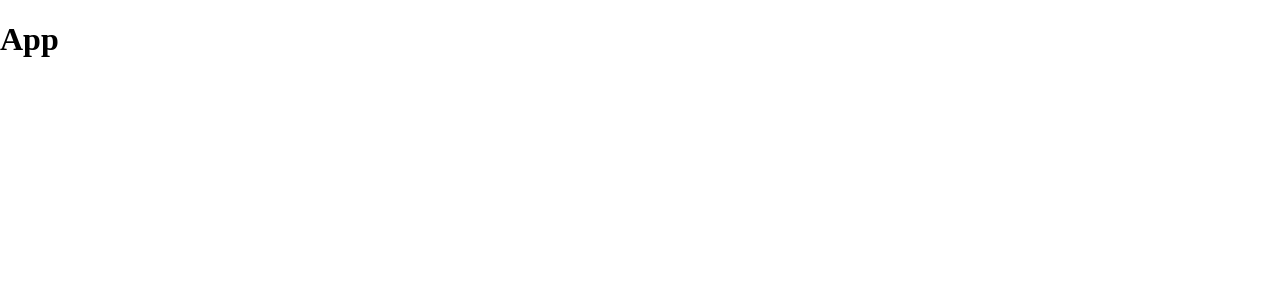
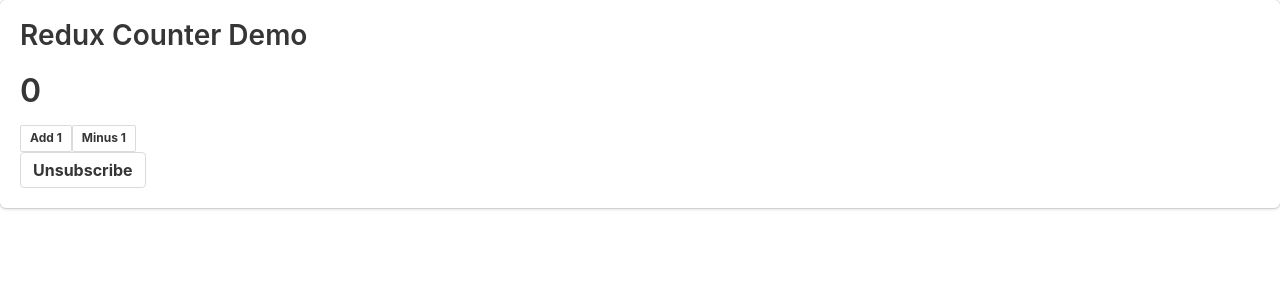
Before and after one commit to ImCatYao/ReactEco, a React (Create React App) app in the folder app/: page / in a window 1280 px wide. Shown: the top 300 px of the page. Built offline with nearby package versions, Linux system fonts and the light colour scheme.

Commit message:
update basic setting

```diff
--- a/app/public/index.html
+++ b/app/public/index.html
@@ -23,6 +23,8 @@
       Learn how to configure a non-root public URL by running `npm run build`.
     -->
     <title>React quick scripts</title>
+    <link rel="stylesheet" href="https://cdnjs.cloudflare.com/ajax/libs/bulma/0.7.2/css/bulma.min.css">
+    <script defer src="https://use.fontawesome.com/releases/v5.3.1/js/all.js"></script>
   </head>
   <body>
     <noscript>You need to enable JavaScript to run this app.</noscript>
--- /dev/null
+++ b/app/src/App.js
@@ -0,0 +1,15 @@
+import React, { Component } from 'react'
+
+import Counter from './demos/0201'
+
+class App extends Component {
+  render () {
+    return (
+      <div className='App box'>
+        <Counter></Counter>
+      </div>
+    )
+  }
+}
+
+export default App
--- a/app/src/demos/0201/index.js
+++ b/app/src/demos/0201/index.js
@@ -26,6 +26,7 @@
       }
     })
   }
+
   unsubscribe = () => {
     unsubscribe()
   }
--- a/app/src/index.js
+++ b/app/src/index.js
@@ -2,13 +2,9 @@
 import ReactDOM from 'react-dom'
 import * as serviceWorker from './serviceWorker'
 
+import App from './App'
+
 import './static/css/common.scss'
-
-const App = () => (
-  <div className="App">
-    <h1 className="title">App</h1>
-  </div>
-)
 
 ReactDOM.render(<App />, document.getElementById('root'))
 
```
Also changed, not shown: app/src/static/css/common.scss (line endings or trailing spaces).
